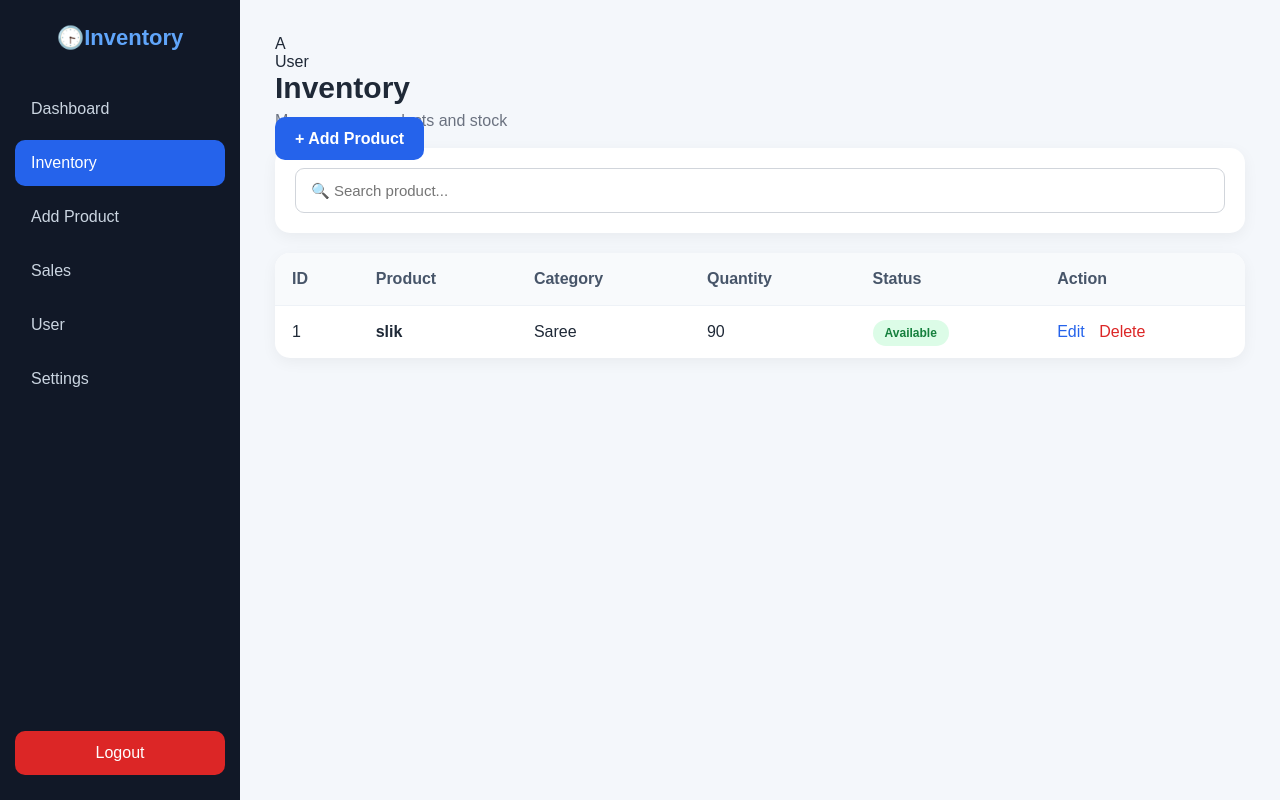
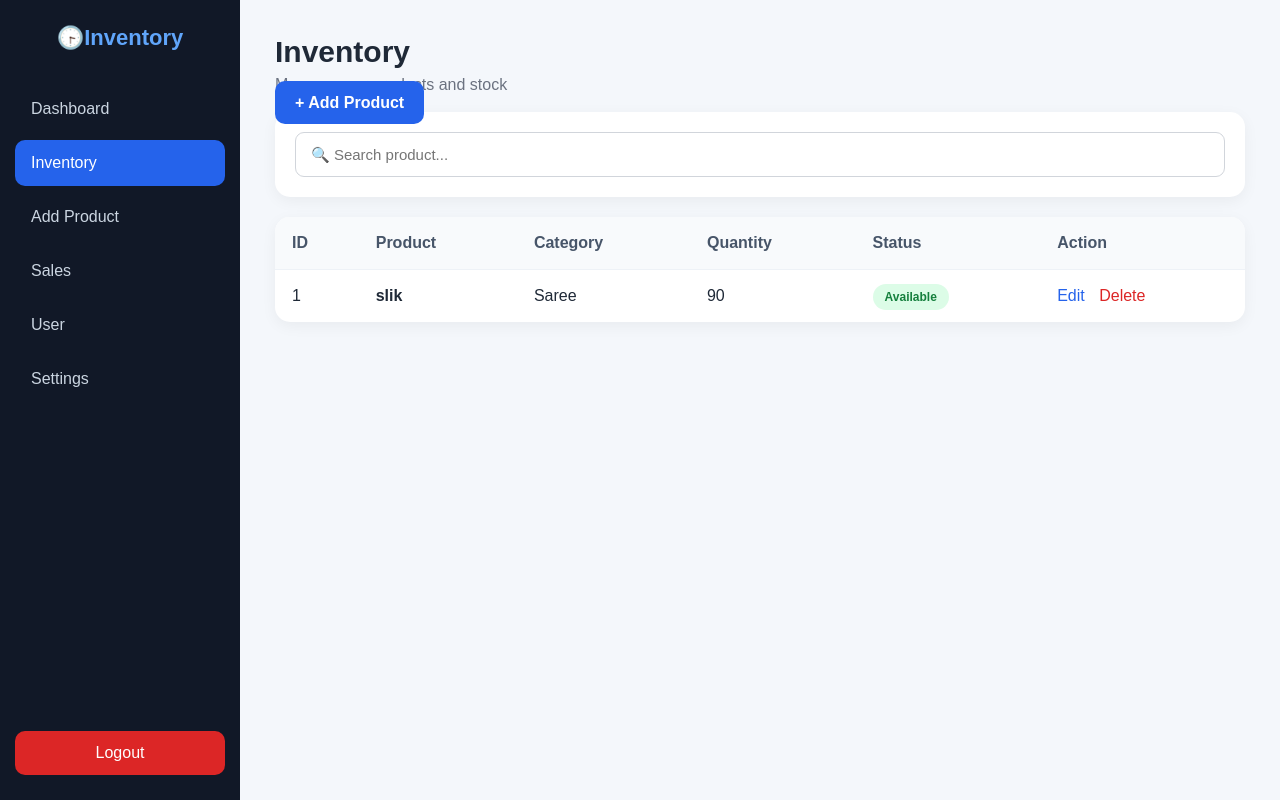
Before and after one commit to aijthkumar-ak/Smart-inventory-, a Flask app: page /inventory in a window 1280 px wide. Run offline with Flask 3, Linux system fonts and the light colour scheme; a user stored in the database is signed in; data comes from the database, SQL or seed files in the repository.

Commit message:
Refactor inventory.html to remove user profile
Removed user profile section and added Topber div.

```diff
--- a/templates/inventory.html
+++ b/templates/inventory.html
@@ -296,15 +296,7 @@
 
     <main class="main">
 
-        <div class="user-profile"
-            onclick="goSettings()">
-         <div class="user-avatar"
-        id="userAvatar">
-             A
-         </div>
-        </div class="User-name" id="Username">
-            User
-        </div>
+        <div class="Topber"
 </div>
 
             <div class="title">
```
